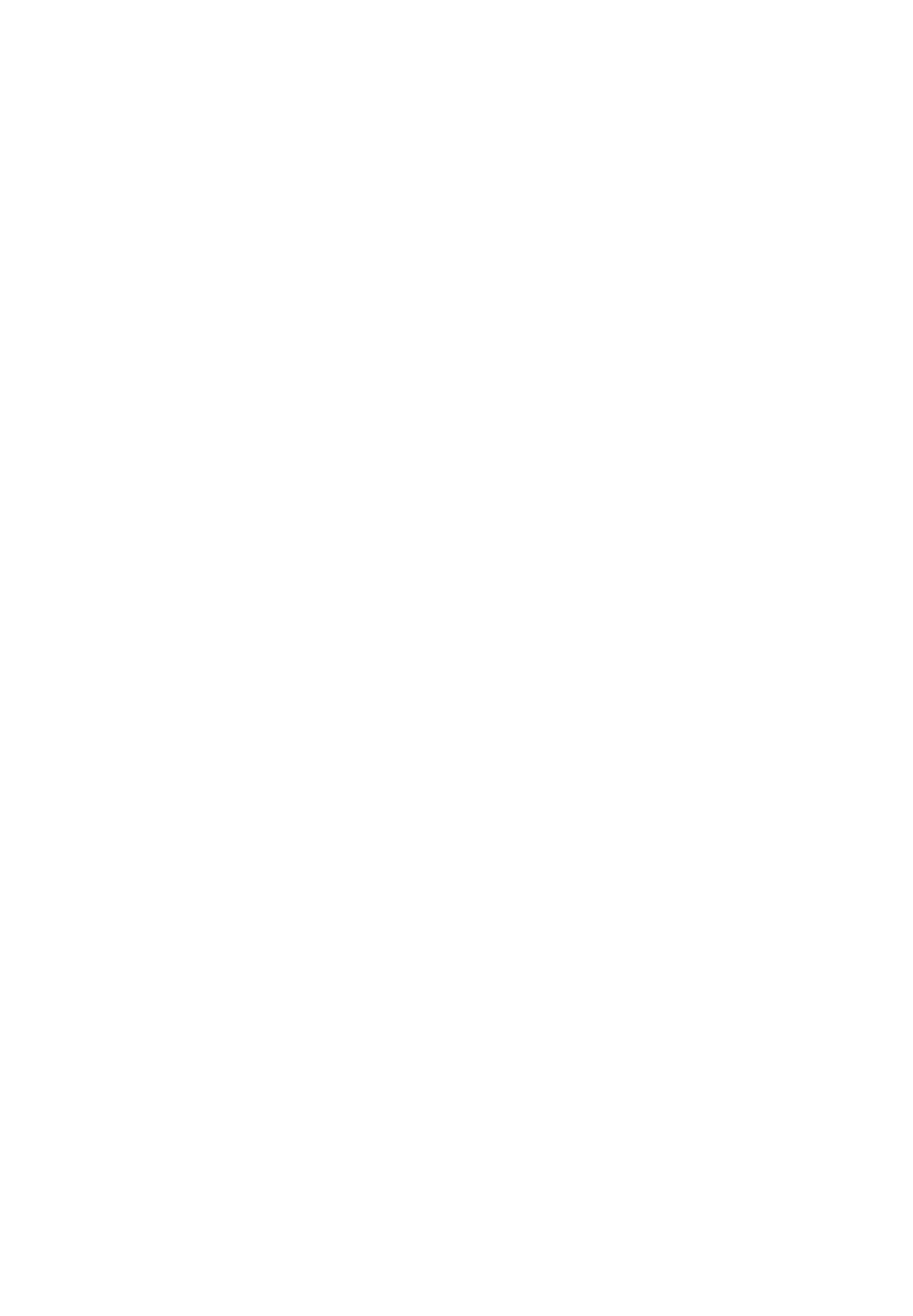
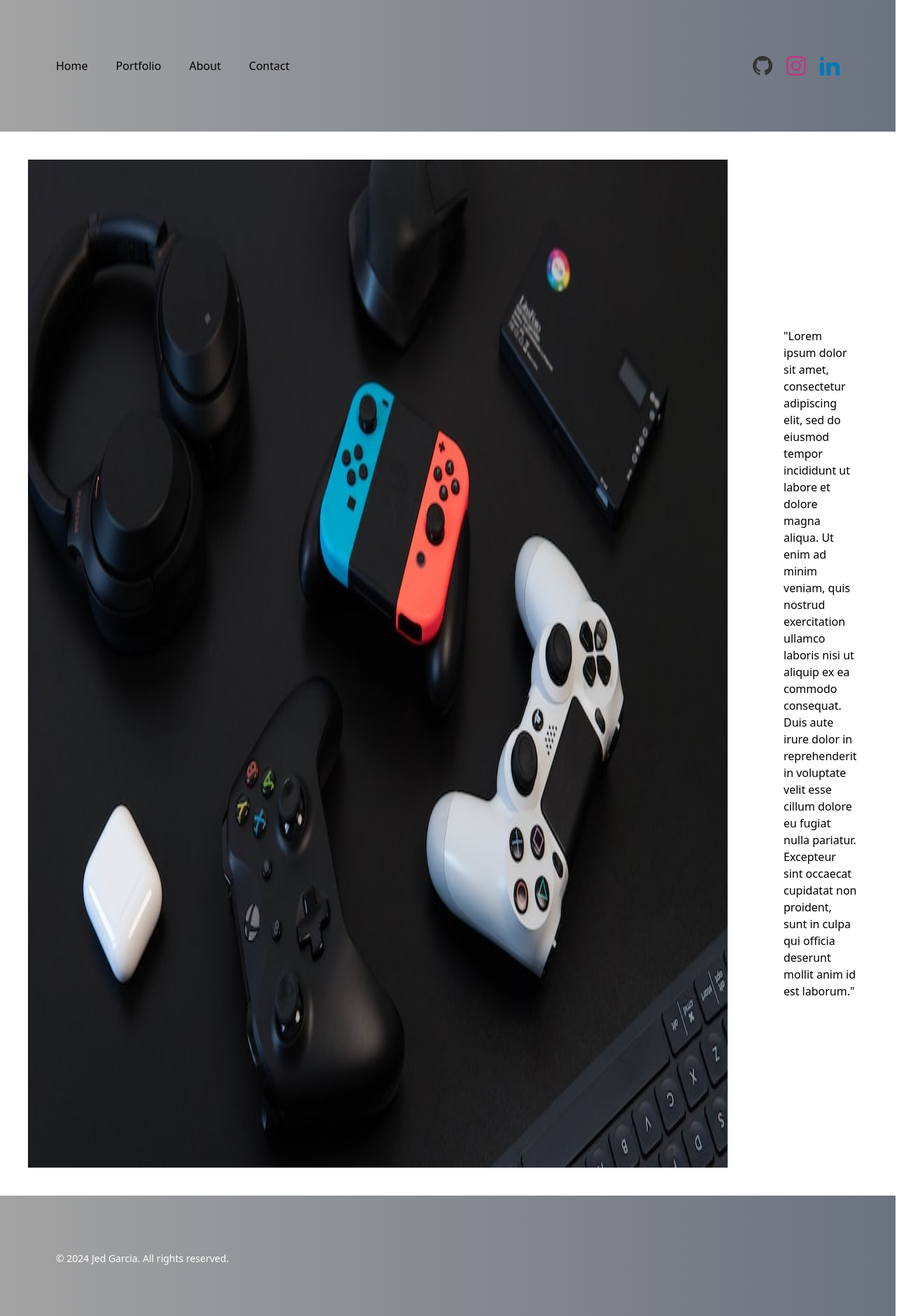
Before and after one commit to jedi24garcia/main-web-react, a React (Create React App) app: page /HomePage in a window 1280 px wide. Before the commit this address had no page. Shown: the top 1880 px of the page at 70% size, 1305 px wide, since content can reach past the window. Before the commit the page ends 800 px from the top, so only its background shows below. Built offline with nearby package versions, Linux system fonts and the light colour scheme.

Commit message:
refactored all pages with the header and added footer to all pages

```diff
--- a/src/About.js
+++ b/src/About.js
@@ -1,11 +1,14 @@
 import React from 'react';
+
+import Home from './main';
+import FooterPage from './Footer';
 
 import consoleImage from './/images/consoles.jpg';
 
 function About() {
     return (
         <div>
-            <header class="flex justify-between items-center p-20 bg-gradient-to-r from-neutral-400 to-gray-500" />
+            <Home />
             <div class='item-body px-60 py-20'>
                 <h1 class='font-serif text-5xl'>about</h1>
                 <p class='item-body py-5'>Hello there,<br />
@@ -18,6 +21,7 @@ function About() {
             <div class='flex justify-center items-center pt-12'>
                 <img src={consoleImage} alt='' />
             </div>
+            <FooterPage />
         </div>
     );
 };
--- a/src/App.js
+++ b/src/App.js
@@ -2,7 +2,7 @@ import React from 'react';
 import './App.css';
 import { BrowserRouter, Routes, Route } from 'react-router-dom';
 
-import Home from './main';
+import HomePage from './HomePage';
 import About from './About';
 import Contact from './Contact';
 import Portfolio from './Portfolio';
@@ -11,12 +11,13 @@ function App() {
   return (
     <BrowserRouter>
       <Routes>
-        <Route path="" element={<Home />} />
+        <Route path="" element={<HomePage />} />
+        <Route path="/HomePage" element={<HomePage />} />
         <Route path="/About" element={<About />} />
         <Route path="/Portfolio" element={<Portfolio />} />
         <Route path="/Contact" element={<Contact />} />
       </Routes>
     </BrowserRouter>
   );
-}
+};
 export default App;
--- a/src/Contact.js
+++ b/src/Contact.js
@@ -1,9 +1,12 @@
 import React from 'react';
+
+import Home from './main';
+import FooterPage from './Footer';
 
 function Contact() {
     return (
         <div>
-            <header class="flex justify-between items-center p-20 bg-gradient-to-r from-neutral-400 to-gray-500" />
+            <Home />
             <div class='item-body px-60 py-20'>
                 <p class='font-serif'>
                     Contact Details:<br />
@@ -11,6 +14,7 @@ function Contact() {
                     022 444 5555
                 </p>
             </div>
+            <FooterPage />
         </div>
     );
 };
--- /dev/null
+++ b/src/Footer.js
@@ -0,0 +1,11 @@
+import React from 'react';
+
+function FooterPage() {
+    return (
+        <footer class="flex justify-between items-center p-20 bg-gradient-to-r from-neutral-400 to-gray-500">
+            <p class="text-sm text-white">© 2024 Jed Garcia. All rights reserved.</p>
+        </footer>
+    );
+};
+
+export default FooterPage;
--- /dev/null
+++ b/src/HomePage.js
@@ -0,0 +1,32 @@
+import React from 'react';
+
+import Home from './main';
+import FooterPage from './Footer';
+
+import consoleImage from './/images/consoles.jpg';
+
+function HomePage() {
+    return (
+        <div>
+            <Home />
+                <div class='context flex p-10'>
+                    <img src={consoleImage} alt='' />
+                    <div class='item-body px-20 py-60'>
+                        <p class='font-serif'>"Lorem ipsum dolor sit amet,
+                            consectetur adipiscing elit, sed do eiusmod tempor
+                            incididunt ut labore et dolore magna aliqua. Ut enim
+                            ad minim veniam, quis nostrud exercitation ullamco
+                            laboris nisi ut aliquip ex ea commodo consequat. Duis aute
+                            irure dolor in reprehenderit in voluptate velit esse cillum
+                            dolore eu fugiat nulla pariatur. Excepteur sint occaecat cupidatat
+                            non proident, sunt in culpa qui officia deserunt mollit anim id
+                            est laborum."
+                        </p>
+                    </div>
+                </div>
+            <FooterPage />
+        </div>
+    );
+};
+
+export default HomePage;
--- a/src/Portfolio.js
+++ b/src/Portfolio.js
@@ -1,4 +1,7 @@
 import React from 'react';
+
+import Home from './main';
+import FooterPage from './Footer';
 
 import './Portfolio.css';
 import consoleImage from './/images/consoles.jpg';
@@ -6,10 +9,10 @@ import consoleImage from './/images/consoles.jpg';
 function Portfolio() {
     return (
         <div>
-            <header class="flex justify-between items-center p-20 bg-gradient-to-r from-neutral-400 to-gray-500" />
-                <div class='item-body px-60 py-10'>
-                    <h1 class='font-serif text-5xl'>portfolio</h1>
-                </div>
+            <Home />
+            <div class='item-body px-60 py-10'>
+                <h1 class='font-serif text-5xl'>portfolio</h1>
+            </div>
                 <p class='item-body px-60'>I've had the privilege of exploring some incredible destinations, each one leveling<br />
                 its unique mark on my journey. From breathtaking landscapes to rich cultural experiences, traveling has been<br />
                 a source of inspiration and growth for me. Please enjoy a few of the unforgettable places I've visited.
@@ -27,6 +30,7 @@ function Portfolio() {
                         <img style={{ '--i': '320deg' }} src={consoleImage} alt="Portfolio project 9" />
                     </div>
                 </div>
+            <FooterPage />
         </div>
     );
 };
--- a/src/main.js
+++ b/src/main.js
@@ -1,16 +1,15 @@
 import React from 'react';
 import { Link } from 'react-router-dom';
 
-import consoleImage from './/images/consoles.jpg';
-
 function Home() {
   return (
-    <div>
+    <>
       <header class="flex justify-between items-center p-20 bg-gradient-to-r from-neutral-400 to-gray-500">
         <nav class='flex items-center space-x-10'>
           <ul class='flex space-x-10 font-serif'>
+            <Link to="/HomePage">Home</Link>
+            <Link to="/Portfolio">Portfolio</Link>
             <Link to="/About">About</Link>
-            <Link to="/Portfolio">Portfolio</Link>
             <Link to="/Contact">Contact</Link>
           </ul>
         </nav>
@@ -53,24 +52,7 @@ function Home() {
           </a>
         </nav>
       </header>
-      <div class='context flex p-10'>
-        <img src={consoleImage} alt='' />
-          <div class='item-body px-20 py-60'>
-            <p class='font-serif'>"Lorem ipsum dolor sit amet,
-              consectetur adipiscing elit, sed do eiusmod tempor
-              incididunt ut labore et dolore magna aliqua. Ut enim
-              ad minim veniam, quis nostrud exercitation ullamco
-              laboris nisi ut aliquip ex ea commodo consequat. Duis aute
-              irure dolor in reprehenderit in voluptate velit esse cillum
-              dolore eu fugiat nulla pariatur. Excepteur sint occaecat cupidatat
-              non proident, sunt in culpa qui officia deserunt mollit anim id
-              est laborum."
-            </p>
-          </div>
-      </div>
-      <footer class="flex justify-between items-center p-20 bg-gradient-to-r from-neutral-400 to-gray-500">
-      </footer>
-    </div>
+    </>
   );
 };
 
```
